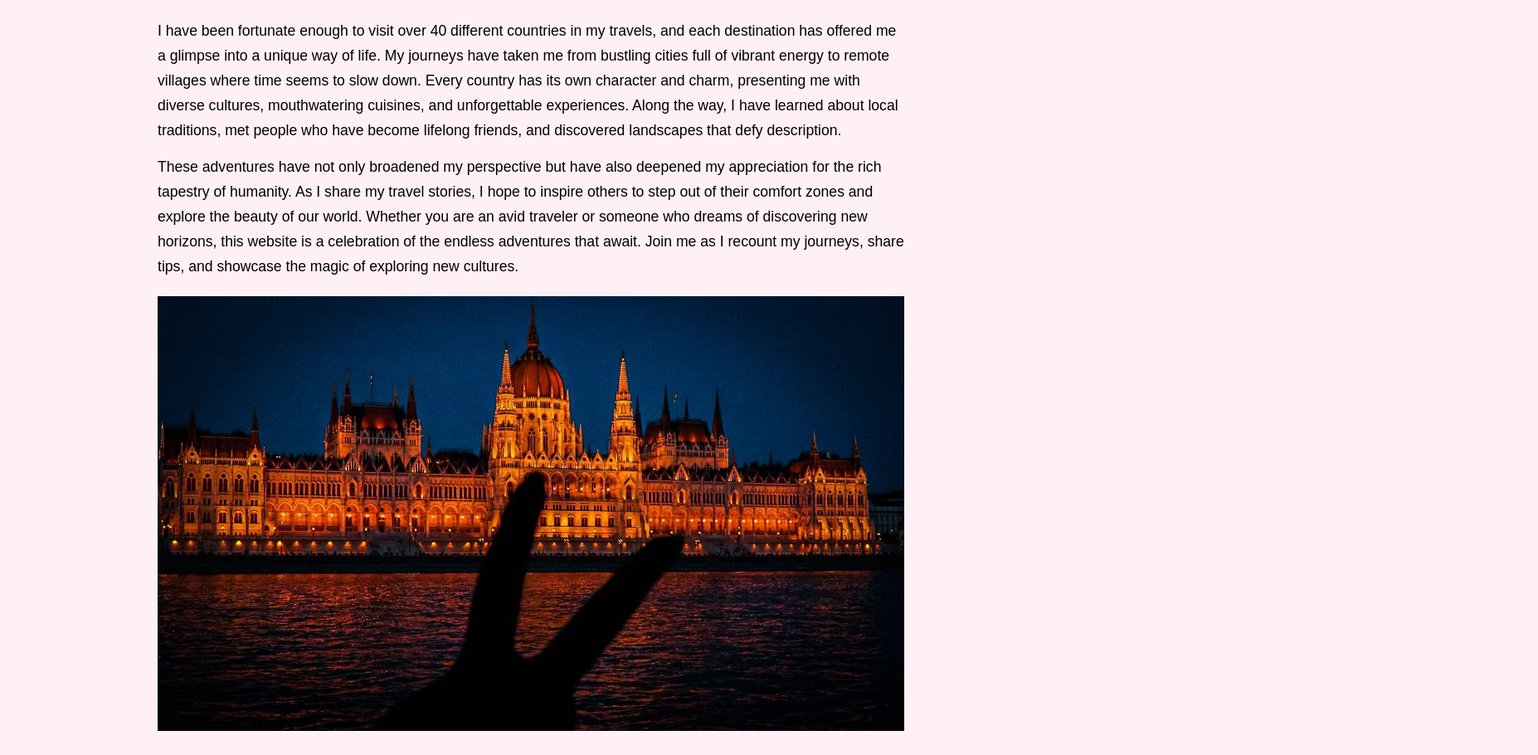
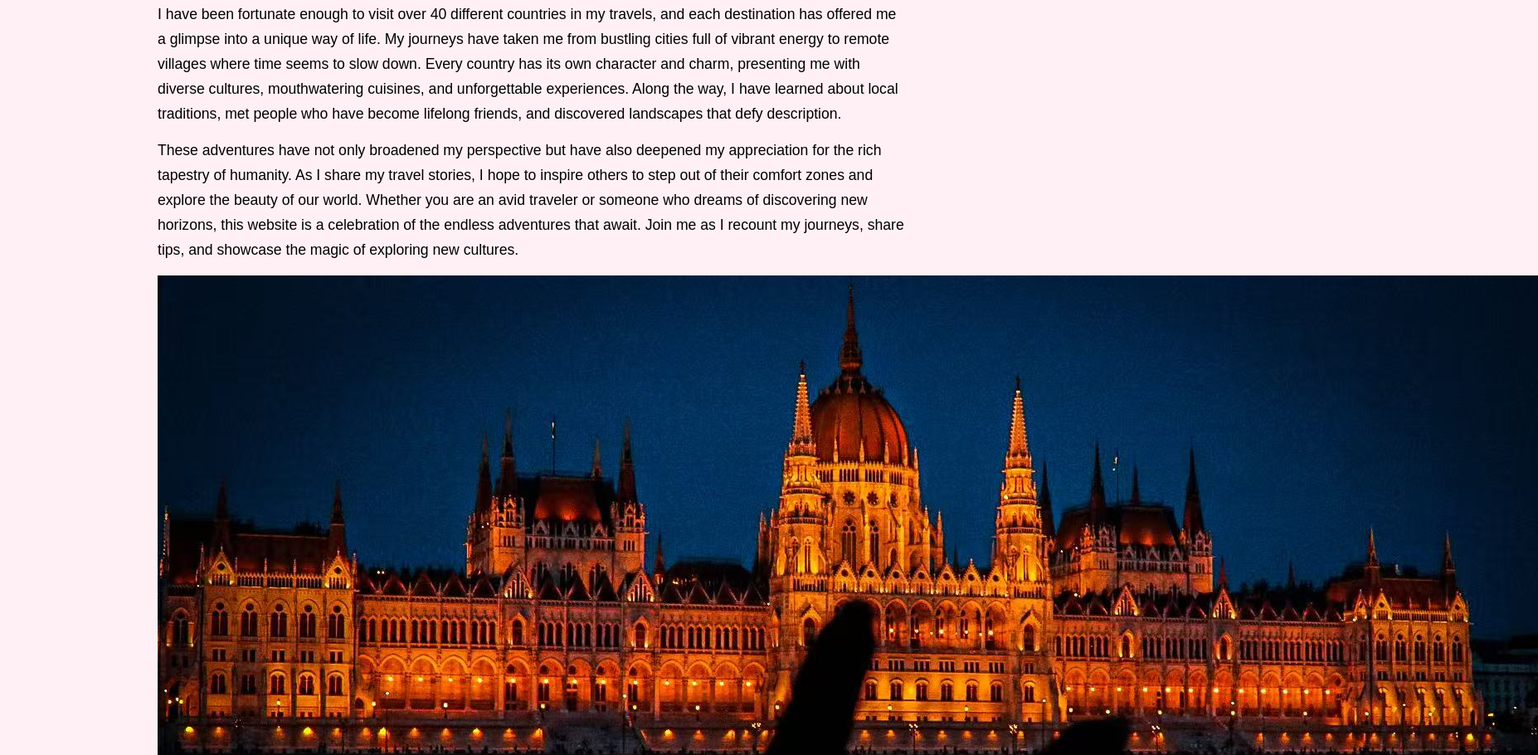
Before and after one commit to Yuetong-Yin/DS4200Homework3, a plain HTML site: page index.html in a window 1280 px wide. Shown: the part 377-1287 px from the top of the page at 83% size, 1854 px wide, since content can reach past the window. Drawn offline with Linux system fonts and the light colour scheme.

Commit message:
Update style.css

```diff
--- a/style.css
+++ b/style.css
@@ -22,13 +22,6 @@ main {
   margin: 30px auto;
   padding: 0 20px;
 }
-
-img {
-  display: block;
-  max-width: 100%;
-  margin: 20px 0;
-}
-
 nav {
   background-color: LightPink;
   padding: 10px 0;
```
